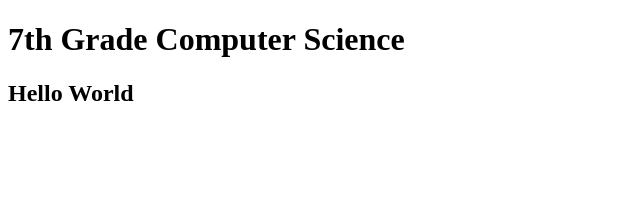
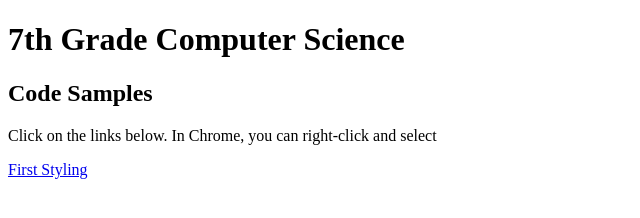
Before and after one commit to sam-linton/7th-Grade-Computer-Science, a plain HTML site: page index.html in a window 1280 px wide. Shown: the whole page, without its empty margins (0-640 px from the left). Drawn offline with Linux system fonts and the light colour scheme.

Commit message:
Add in reference

```diff
--- a/index.html
+++ b/index.html
@@ -7,6 +7,8 @@
 </head>
 <body>
     <h1>7th Grade Computer Science</h1>
-    <h2>Hello World</h2>
+    <h2>Code Samples</h2>
+    <p>Click on the links below. In Chrome, you can right-click and select </p>
+    <a href="./2. Styled Hello World/FirstStyling/index.html">First Styling</a>
 </body>
 </html>
```
